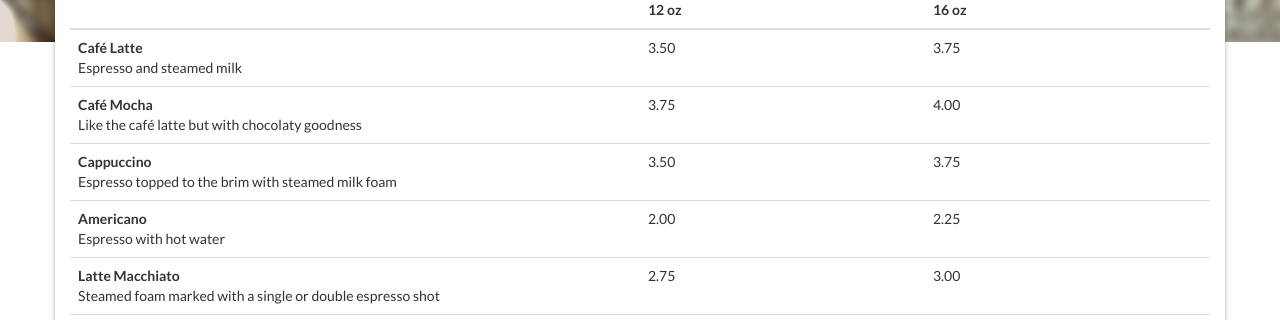
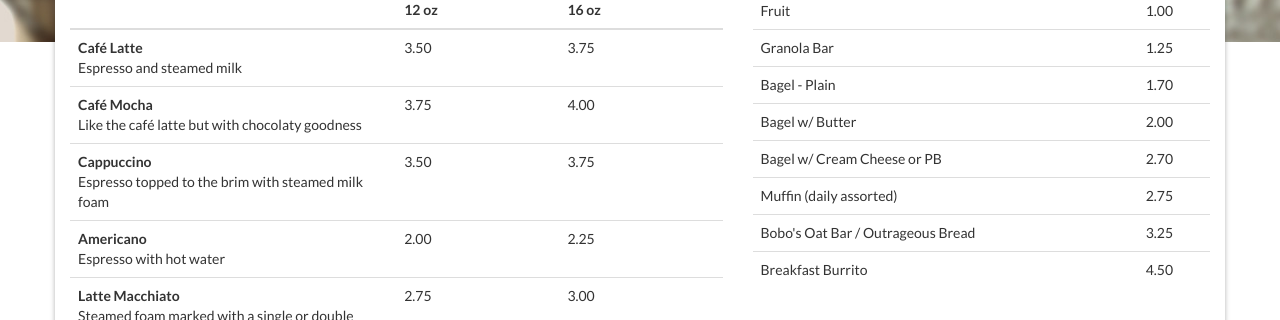
Before and after one commit to Delvach/sip-website, a plain HTML site: page breakfast_menu.html in a window 1280 px wide. Shown: the part 258-578 px from the top of the page. Drawn offline with Linux system fonts and the light colour scheme.

Commit message:
Completing beverage data

```diff
--- a/breakfast_menu.html
+++ b/breakfast_menu.html
@@ -21,9 +21,15 @@
 <div id="nav"></div>
 
 <div id="main" class="container sip-container">
-
-    <div id="sip-menu"></div>
-
+  <div class="row">
+    <div class="col-sm-7">
+      <div id="sip-menu"></div>
+    </div>
+    <div class="col-sm-5">
+      <div id="sip-breakfast"></div>
+      <div id="sip-addons"></div>
+    </div>
+  </div>
 </div>
 <div id="footer" class="container"></div>
 
--- a/css/base.css
+++ b/css/base.css
@@ -164,4 +164,4 @@ h1, h2, h3, h4 h5, h6 {
 }
 
 .food_col_1 { width: 50%; }
-.food_col_2 { width: 25%; }
+.food_col_2 { }
--- /dev/null
+++ b/data/addons.json
@@ -0,0 +1,17 @@
+{
+    "title":"Beverage Add Ons",
+    "items":[
+        {
+            "title":"Extra shot of espresso",
+            "price":".50"
+        },
+        {
+            "title":"Substitute Soy / Almond Milk",
+            "price":".60"
+        },
+        {
+            "title":"Flavors and Syrups",
+            "price":".50"
+        }
+    ]
+}
--- /dev/null
+++ b/data/breakfast.json
@@ -0,0 +1,37 @@
+{
+    "title":"Breakfast Foods",
+    "items":[
+        {
+            "title":"Fruit",
+            "price":"1.00"
+        },
+        {
+            "title":"Granola Bar",
+            "price":"1.25"
+        },
+        {
+            "title":"Bagel - Plain",
+            "price":"1.70"
+        },
+        {
+            "title":"Bagel w/ Butter",
+            "price":"2.00"
+        },
+        {
+            "title":"Bagel w/ Cream Cheese or PB",
+            "price":"2.70"
+        },
+        {
+            "title":"Muffin (daily assorted)",
+            "price":"2.75"
+        },
+        {
+            "title":"Bobo's Oat Bar / Outrageous Bread",
+            "price":"3.25"
+        },
+        {
+            "title":"Breakfast Burrito",
+            "price":"4.50"
+        }
+    ]
+}
--- a/js/base.js
+++ b/js/base.js
@@ -68,15 +68,41 @@ function initCarousel() {
 function initMorningMenu() {
     $.getJSON('data/coffee.json', {cache:false}, function(menu_data) {
         console.log(menu_data);
-        createMenu('#sip-menu', menu_data);
+        createMenu('#sip-menu', menu_data, true);
     })
         .fail(function( jqxhr, textStatus, error ) {
           var err = textStatus + ', ' + error;
           console.log( "Request Failed: " + err);
         });
+    $.getJSON('data/breakfast.json', {cache:false}, function(food_data) {
+        createSimpleMenu('#sip-breakfast', food_data);
+    });
+    $.getJSON('data/addons.json', {cache:false}, function(addon_data) {
+        createSimpleMenu('#sip-addons', addon_data);
+    }).fail(function( jqxhr, textStatus, error ) {
+          var err = textStatus + ', ' + error;
+          console.log( "Request Failed: " + err);
+        });
+
+
 }
 
-function createMenu(containerID, menu) {
+function createSimpleMenu(containerID, menu) {
+    var target = $(containerID),
+        table = $('<table>', {class:'table menu-table'}),
+        tableBody = $('<tbody>'),
+        tr;
+    target.append($('<h1>', {text:menu.title}));
+    for(i in menu.items) {
+        tr = $('<tr>');
+        tr.append($('<td>', {text:menu.items[i].title}));
+        tr.append($('<td>', {text:menu.items[i].price}));
+        tableBody.append(tr);
+    }
+    target.append(table.append(tableBody));
+}
+
+function createMenu(containerID, menu, is_complex) {
     var descriptionContents,
         full_item,
         h1,
@@ -87,6 +113,8 @@ function createMenu(containerID, menu) {
         tableBody,
         tr,
         td1, td2, td3, target = $(containerID);
+
+
     for(section in menu) {
         h1 = $('<h1>').text(menu[section].category);
         //h2 = $('<h2>').text(menu[section].sizes);
@@ -95,12 +123,17 @@ function createMenu(containerID, menu) {
         table = $('<table>', {class:'table menu-table'});
         //target.append(h1.append($('<span>').text(' ('+ menu[section].sizes + ')')));
 
+        if(is_complex) {
             tableBody = $('<thead>');
             td1 = $('<th>', {class:'food_col_1'});
             td2 = $('<th>', {text:menu[section].sizes.sm,class:'food_col_2'});
-        td3 = $('<th>', {text:menu[section].sizes.lg,class:'food_col_3'});
-        table.append(tableBody.append($('<tr>').append(td1).append(td2).append(td3)));
-
+            tr  = $('<tr>').append(td1).append(td2);
+            //tableBody.append($('<tr>').append(td1).append(td2).append(td3))
+            if(is_complex) {
+                tr.append($('<th>', {text:menu[section].sizes.lg,class:'food_col_3'}));
+            }
+            table.append(tableBody.append(tr));
+        }
         for(i in menu[section].items) {
             strong = $('<strong>', {text:menu[section].items[i].title});
             descriptionContents = menu[section].items[i].description ?
```
Lines whose indentation alone changed are shown as unchanged.
